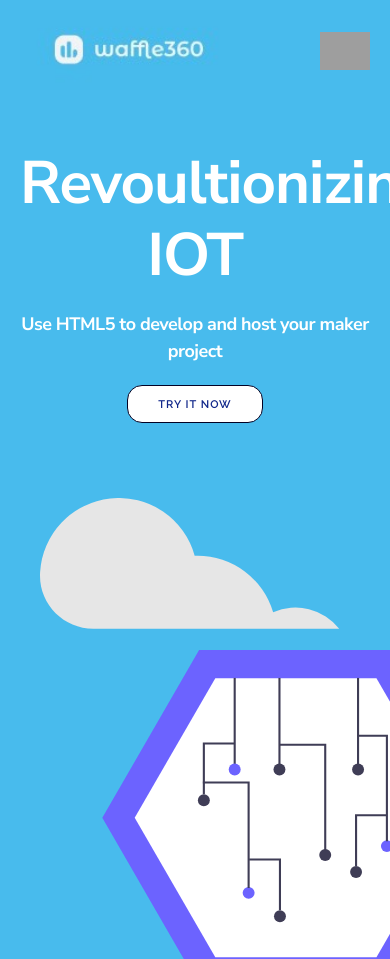
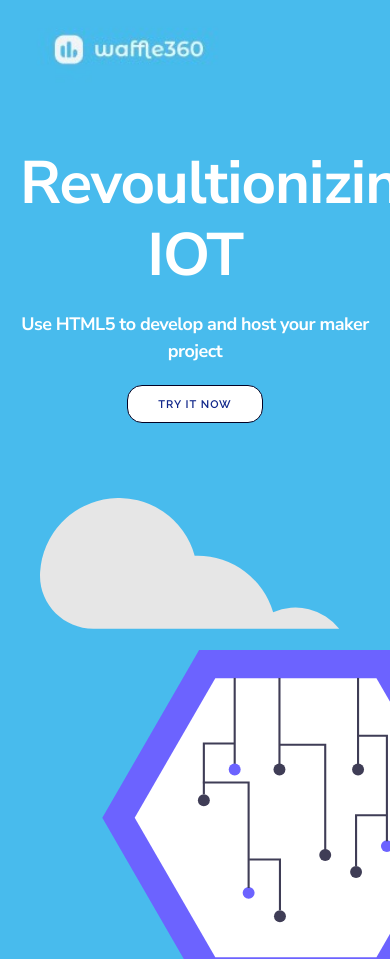
Before and after one commit to Waffle360/Waffle360.github.io, a plain HTML site: page index.html in a window 390 px wide. Shown: the top 959 px of the page. Drawn offline with nearby package versions, Linux system fonts and the light colour scheme; grey boxes are pictures that could not be loaded; files whose address does not match are found by name.

Commit message:
Update index.html

```diff
--- a/index.html
+++ b/index.html
@@ -62,7 +62,7 @@
     <div class="row top">
       <div class="six columns logo">
           <a><img src="css/oie_OQPPGCPqbq8F.jpg" class="notvine-logo"></a>
-          <a class="burger burger-2"><img id="burger" src="https://shanghaiguy.github.io/hamburger.png"></a>
+         <!-- <a class="burger burger-2"><img id="burger" src="https://shanghaiguy.github.io/hamburger.png"></a>-->
       </div>
        <div class="six columns nav">
            <a class="burger burger-1"><img id="burger" src="https://shanghaiguy.github.io/hamburger.png"></a>
```
